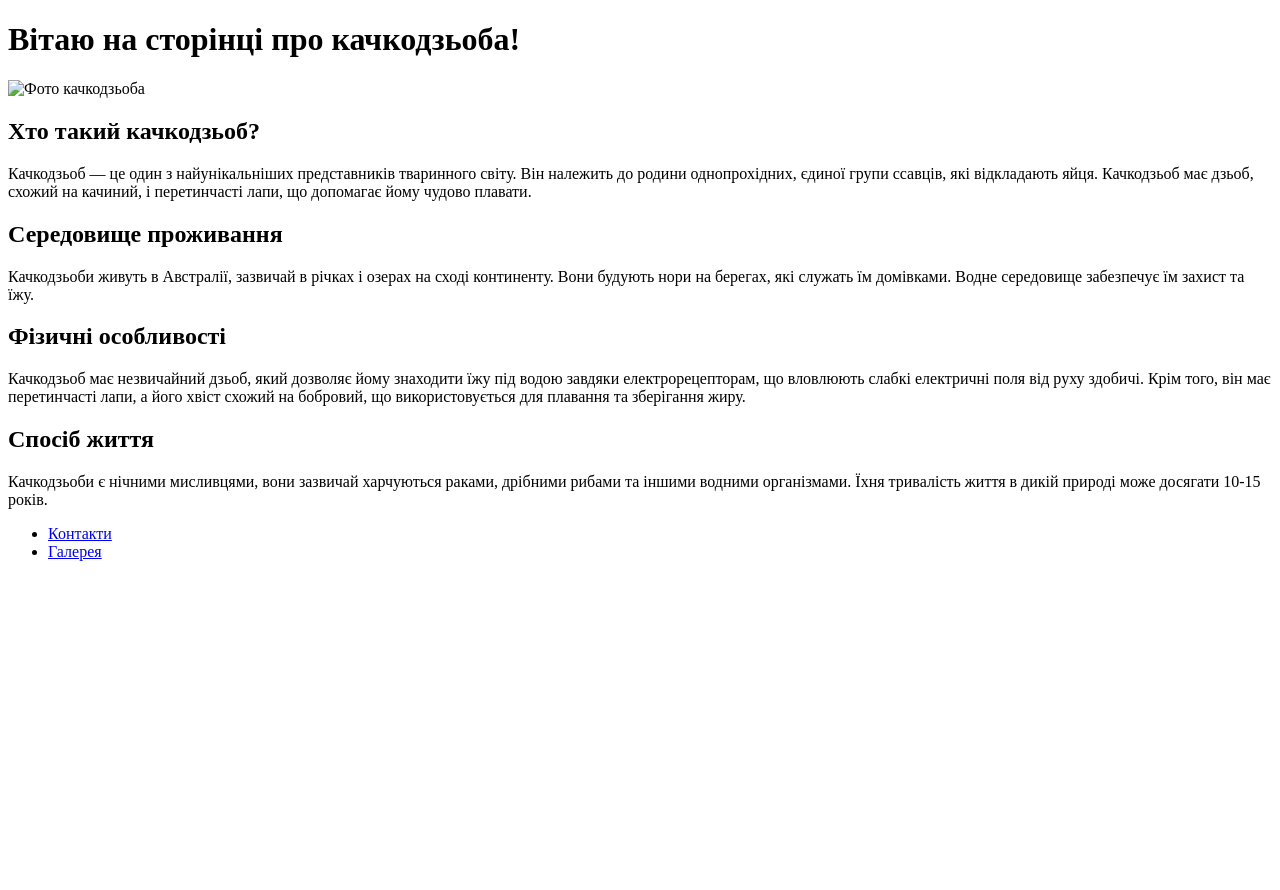
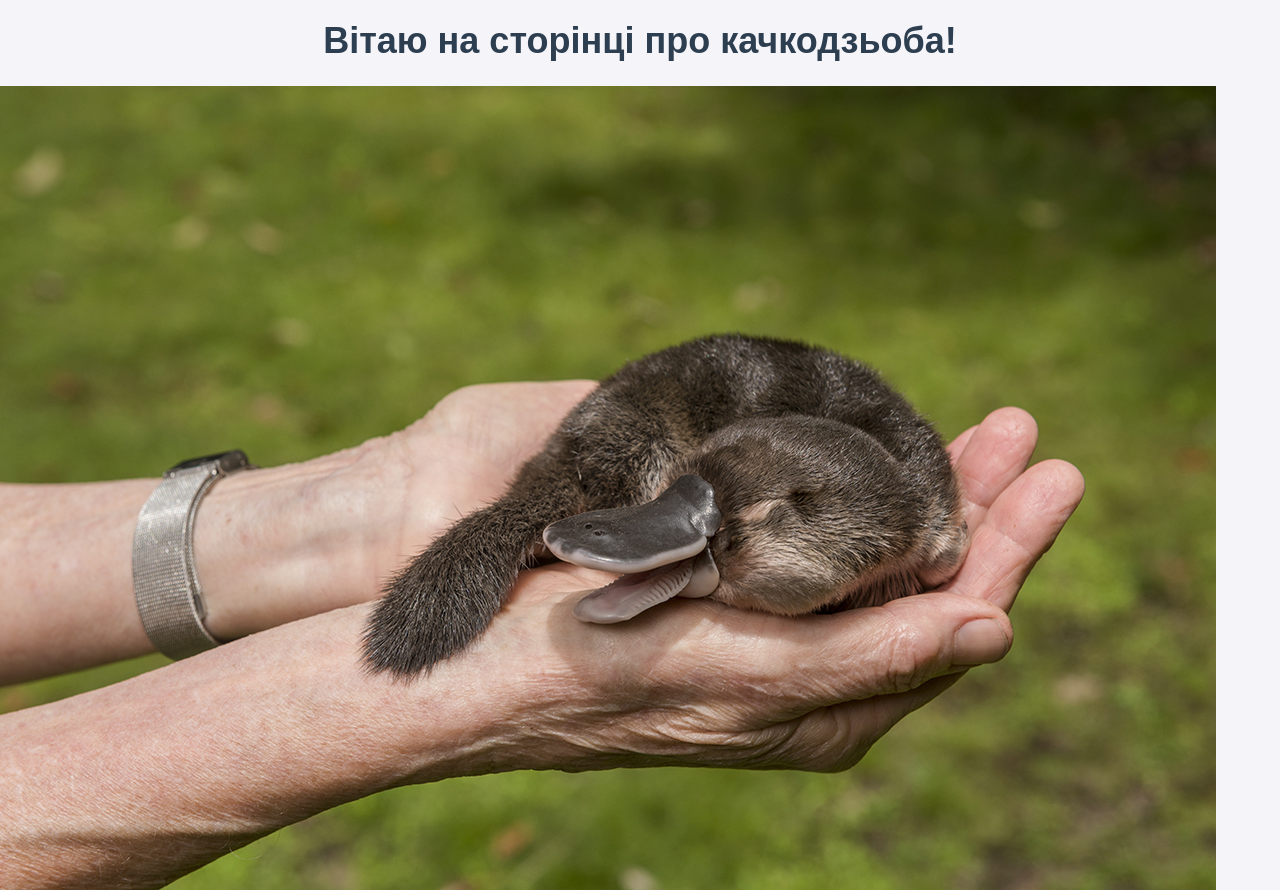
Before and after one commit to Orlovskyi000/gitexample, a plain HTML site: page index.html in a window 1280 px wide. Shown: the top 890 px of the page. Before the commit the page ends 800 px from the top, so only its background shows below. Drawn offline with Linux system fonts and the light colour scheme.

Commit message:
Додав(ла) стилі в гілку css

```diff
--- a/index.html
+++ b/index.html
@@ -2,12 +2,13 @@
 <html lang="uk">
 <head>
     <meta charset="UTF-8">
+    <link rel="stylesheet" href="style.css">
     <meta name="viewport" content="width=device-width, initial-scale=1.0">
     <title>Про качкодзьоба</title>
 </head>
 <body>
-    <h1>Вітаю на сторінці про качкодзьоба!</h1>
-    <img src="photo/platypus.jpg" alt="Фото качкодзьоба" />
+    <h1 id="title">Вітаю на сторінці про качкодзьоба!</h1>
+    <img src="photo/platypus.jpg" alt="Фото качкодзьоба" class="main-image"/>
     <section>
         <h2>Хто такий качкодзьоб?</h2>
         <p>Качкодзьоб — це один з найунікальніших представників тваринного світу. Він належить до родини однопрохідних, єдиної групи ссавців, які відкладають яйця. Качкодзьоб має дзьоб, схожий на качиний, і перетинчасті лапи, що допомагає йому чудово плавати.</p>
@@ -27,4 +28,8 @@
     <nav>
         <ul>
             <li><a href="pages/contact.html">Контакти</a></li>
-            <li><a href="pages/gallery.html">Галерея</
+            <li><a href="pages/gallery.html">Галерея</a></li>
+        </ul>
+    </nav>
+</body>
+</html>
```
Also changed, not shown: pages/gallery.html (+2 -2 lines), photo/platypus.jpg (added), photo/platypus1.jpg (added), photo/platypus2.jpg (added).
